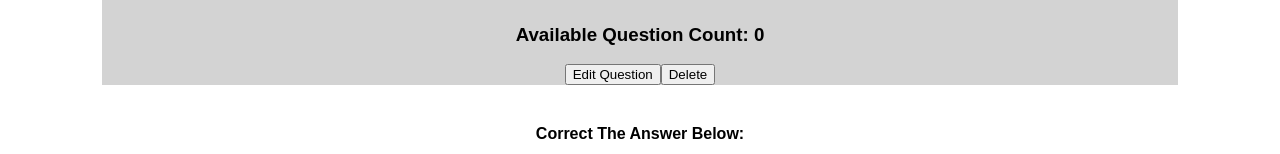
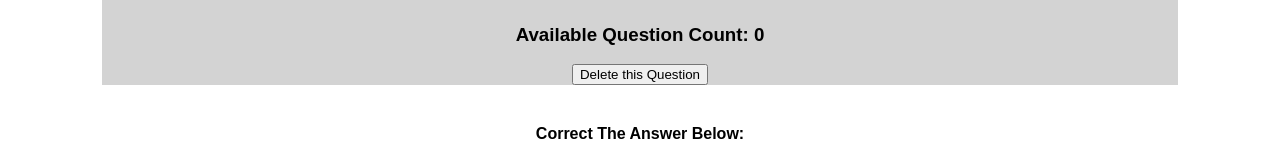
Before and after one commit to jenhurd8/noDB-Project, a React (Create React App) app in the folder nodb/: page / in a window 1280 px wide. Shown: the part 500-654 px from the top of the page. Built offline with nearby package versions, Linux system fonts and the light colour scheme; no server answers.

Commit message:
14th update Delete button working as component

```diff
--- a/nodb/src/components/TriviaCard/Button.js
+++ b/nodb/src/components/TriviaCard/Button.js
@@ -1,7 +1,7 @@
 import React from "react";
 
 const Button = props => {
-  return <button> {props.name}</button>;
+  return <button onClick={props.onClick}> {props.name}</button>;
 };
 
 export default Button;
--- a/nodb/src/components/TriviaCard/TriviaCard.js
+++ b/nodb/src/components/TriviaCard/TriviaCard.js
@@ -23,7 +23,7 @@ export default class TriviaCard extends Component {
     };
     this.next = this.next.bind(this);
     this.toggle = this.toggle.bind(this);
-    // this.delete = this.delete.bind(this);
+    this.delete = this.delete.bind(this);
   }
 
   toggle() {
@@ -143,11 +143,6 @@ export default class TriviaCard extends Component {
           formIndex: this.state.formIndex + 1
         });
       });
-    // this.setState({
-
-    // });
-
-    // triviaArray.push(id, question, answer, category, value);
   }
 
   render() {
@@ -175,18 +170,10 @@ export default class TriviaCard extends Component {
         <div id="gameEditor">
           <h4>Game Editor</h4>
           <h3>Available Question Count: {this.state.triviaArraySize} </h3>
-          <Button name={"Edit Question"} />
-
-          <button
-            name="Delete Question"
+          <Button
             onClick={() => this.delete(this.state.id)}
-          >
-            Delete
-          </button>
-          {/* <Button
-            onClick={() => this.createNewQuestion}
-            name={"Create new Question"}
-          /> */}
+            name={"Delete this Question"}
+          />
         </div>
         <br />
         <h4>Correct The Answer Below:</h4>
```
